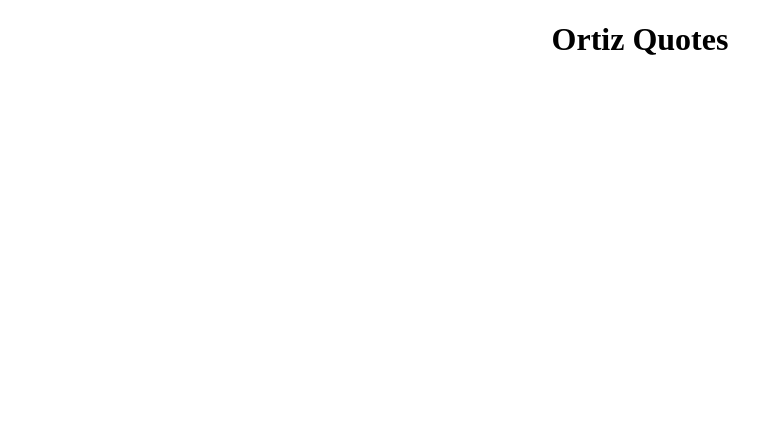
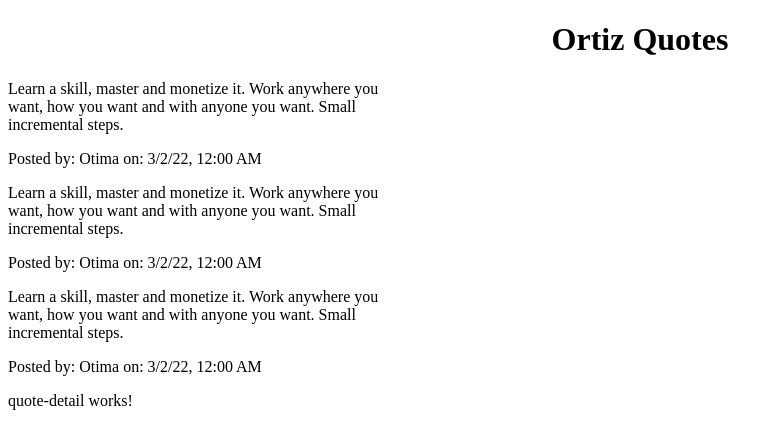
Before and after one commit to WayneMusungu/Quote-app, an Angular app: page / in a window 1280 px wide. Shown: the top 444 px of the page, without its empty margins (0-783 px from the left). Built offline with nearby package versions, Linux system fonts and the light colour scheme.

Commit message:
Add content to quote.component.html and link it the child component to the parent component

```diff
--- a/src/app/quote/quote.component.html
+++ b/src/app/quote/quote.component.html
@@ -1,3 +1,20 @@
 <h1>
     Ortiz Quotes
 </h1>
+  <div class="container-fluid">
+    <div class="row">
+      <div class="col-md-6">
+        <div class="all-cards">
+          <div *ngFor="let quote of quotes; let i= index" class="card" style="width: 24rem;">
+            <div class="card-body">
+              <p class="card-text" id="param">{{quote.quote}}</p>
+
+              <span class="card-subtitle mb-2">Posted by: <span id="name">{{quote.name}}</span><span id="date"> on: <span
+                    id="datecolor">{{quote.datePosted|date:'short'}}</span></span></span>
+            </div>
+          </div>
+        </div>
+      </div>
+    </div>
+  </div>
+  <app-quote-detail></app-quote-detail>
--- a/src/app/quote/quote.component.ts
+++ b/src/app/quote/quote.component.ts
@@ -13,9 +13,8 @@ export class QuoteComponent implements OnInit {
     new Quotes(1, 'Otima', 'Skills', 'Learn a skill, master and monetize it. Work anywhere you want, how you want and with anyone you want. Small incremental steps.', 'Milton Berle', new Date(2022, 2, 2), 0, 0),
 
   ];
-  toggleDetails(index){
-    this.quotes[index].showInformation = !this.quotes[index].showInformation;
-  }
+
+
   constructor() { }
 
   ngOnInit(): void {
```
